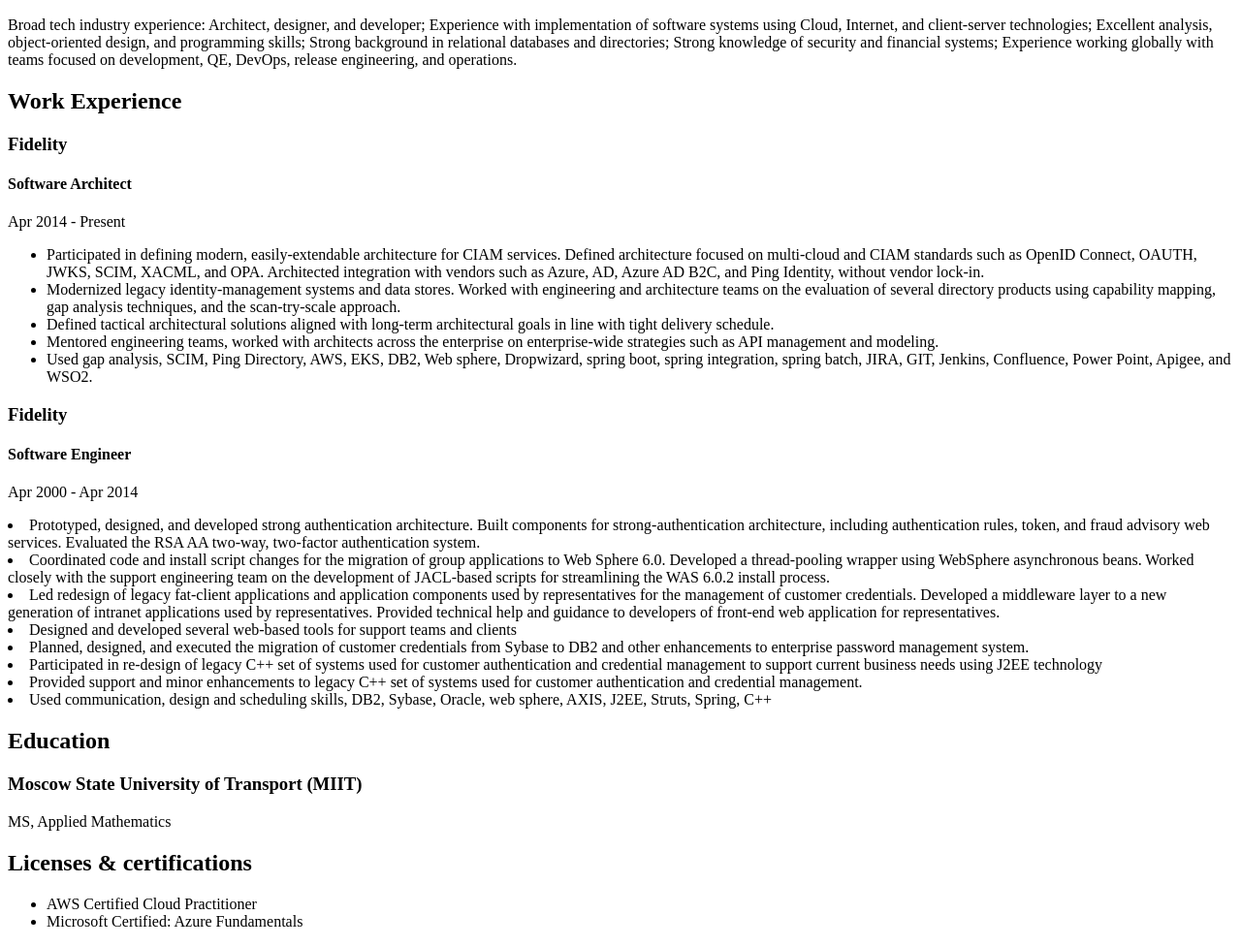
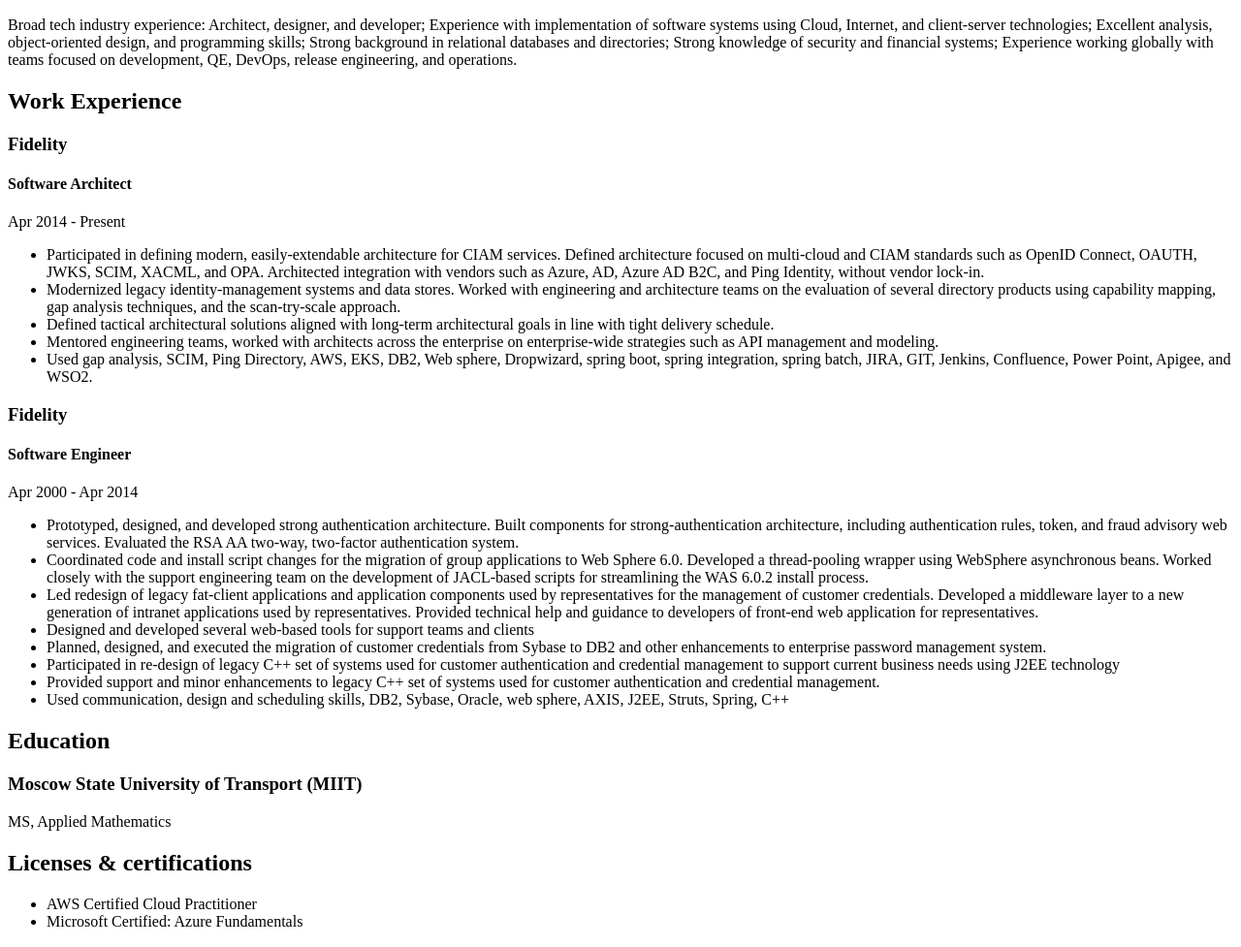
Before and after one commit to KPOT-KOT/resume, a plain HTML site: page index.html in a window 1280 px wide. Shown: the part 110-1087 px from the top of the page at 97% size. Drawn offline with Linux system fonts and the light colour scheme.

Commit message:
Add files via upload

```diff
--- a/index.html
+++ b/index.html
@@ -60,6 +60,7 @@
   Apr 2000 - Apr 2014
   <br />
   <p>
+    <ul>
     <li>
       Prototyped, designed, and developed strong authentication architecture. Built components for strong-authentication
       architecture, including authentication rules, token, and fraud advisory web services. Evaluated the RSA AA
@@ -92,6 +93,7 @@
     <li> Used communication, design and scheduling skills, DB2, Sybase, Oracle, web sphere, AXIS, J2EE, Struts, Spring,
       C++
     </li>
+  </ul>
   </p>
   <h2>Education</h2>
   <h3>Moscow State University of Transport (MIIT)</h3>
@@ -142,11 +144,7 @@
   <hr />
 
   <a href="./public/about.html">
-    <img
-      src="./images/kpot-kot.jpg"
-      height="300"
-      alt="Kot and Kpot"
-    />
+    <img src="./images/kpot-kot.jpg" height="300" alt="Kot and Kpot" />
   </a>
   <a href="./public/contact.html">Contact Me</a>
 
```
